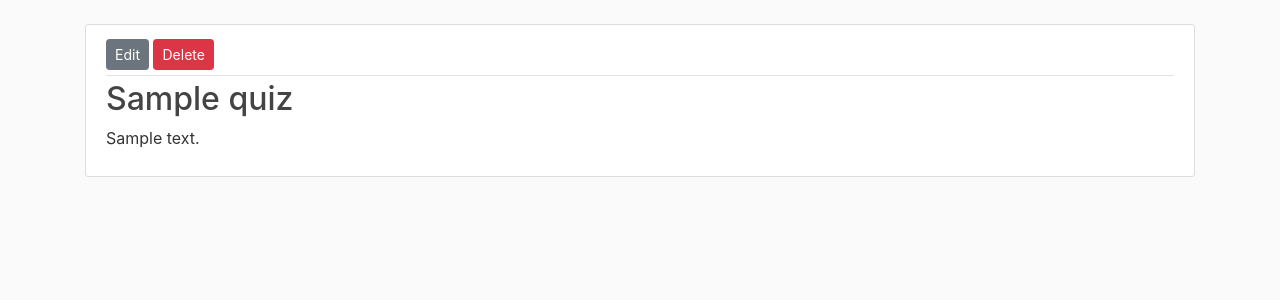
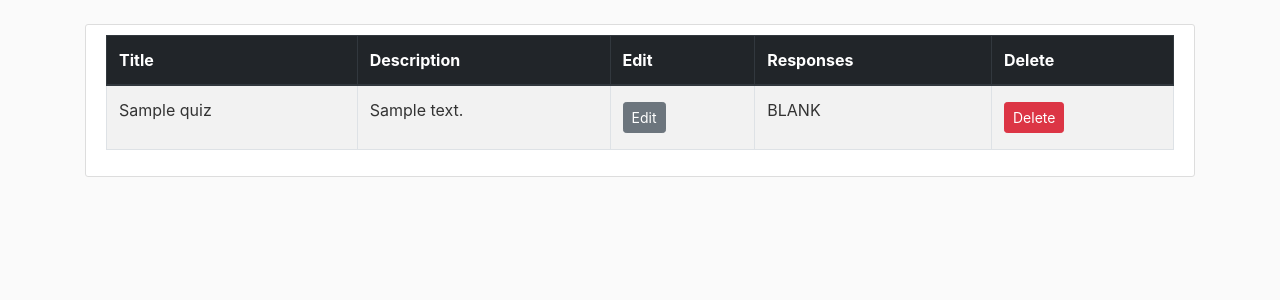
Before and after one commit to Quick-One/DVM_T2, a Django app: template DVM_T2/quiz/templates/quiz/quiz.html in a window 1280 px wide. Shown: the part 56-356 px from the top of the page. Run offline with Django 4.2, Linux system fonts and the light colour scheme; the template is opened without the code that fills it: most values are stand-ins (such as "Sample title", 1, 10 or a date in 2020); some libraries are stand-ins or nearby versions.

Commit message:
Created tabulated views

```diff
--- a/DVM_T2/quiz/templates/quiz/quiz.html
+++ b/DVM_T2/quiz/templates/quiz/quiz.html
@@ -5,17 +5,34 @@
     <a href="{% url 'new' %}">now</a>.
 </h4>
 {% else %}
-{% for quiz in questionaires %}
 <article class="media content-section">
     <div class="media-body">
-        <div class="article-metadata">
-            <a class="btn btn-secondary btn-sm mt-1 mb-1" href="{%url 'quiz-detail' quiz.pk%}">Edit</a>
-            <a class="btn btn-danger btn-sm mt-1 mb-1" href="{%url 'quiz-delete' quiz.pk%}">Delete</a>
+        <div class="table-responsive">
+            <table class="table table-hover table-bordered table-striped">
+                <thead class="thead-dark">
+                    <tr>
+                        <th scope="col">Title</th>
+                        <th scope="col">Description</th>
+                        <th scope="col">Edit</th>
+                        <th scope="col">Responses</th>
+                        <th scope="col">Delete</th>
+                    </tr>
+                </thead>
+                <tbody>
+                    {% for quiz in questionaires %}
+                    <tr>
+                        <td>{{ quiz.title }}</td>
+                        <td>{{ quiz.description }}</td>
+                        <td><a class="btn btn-secondary btn-sm mt-1 mb-1" href="{%url 'quiz-detail' quiz.pk%}">Edit</a>
+                        </td>
+                        <td>BLANK</td>
+                        <td><a class="btn btn-danger btn-sm mt-1 mb-1" href="{%url 'quiz-delete' quiz.pk%}">Delete</a>
+                    </tr>
+                    {% endfor %}
+                </tbody>
+            </table>
         </div>
-        <h2><a class="article-title" href="{%url 'quiz-detail' quiz.pk%}">{{ quiz.title }}</a></h2>
-        <p class="article-content">{{ quiz.description }}</p>
     </div>
 </article>
-{% endfor %}
 {% endif %}
 {% endblock content %}
```
Also changed, not shown: DVM_T2/quiz/templates/quiz/active_quiz.html (+24 -6 lines), DVM_T2/db.sqlite3.
